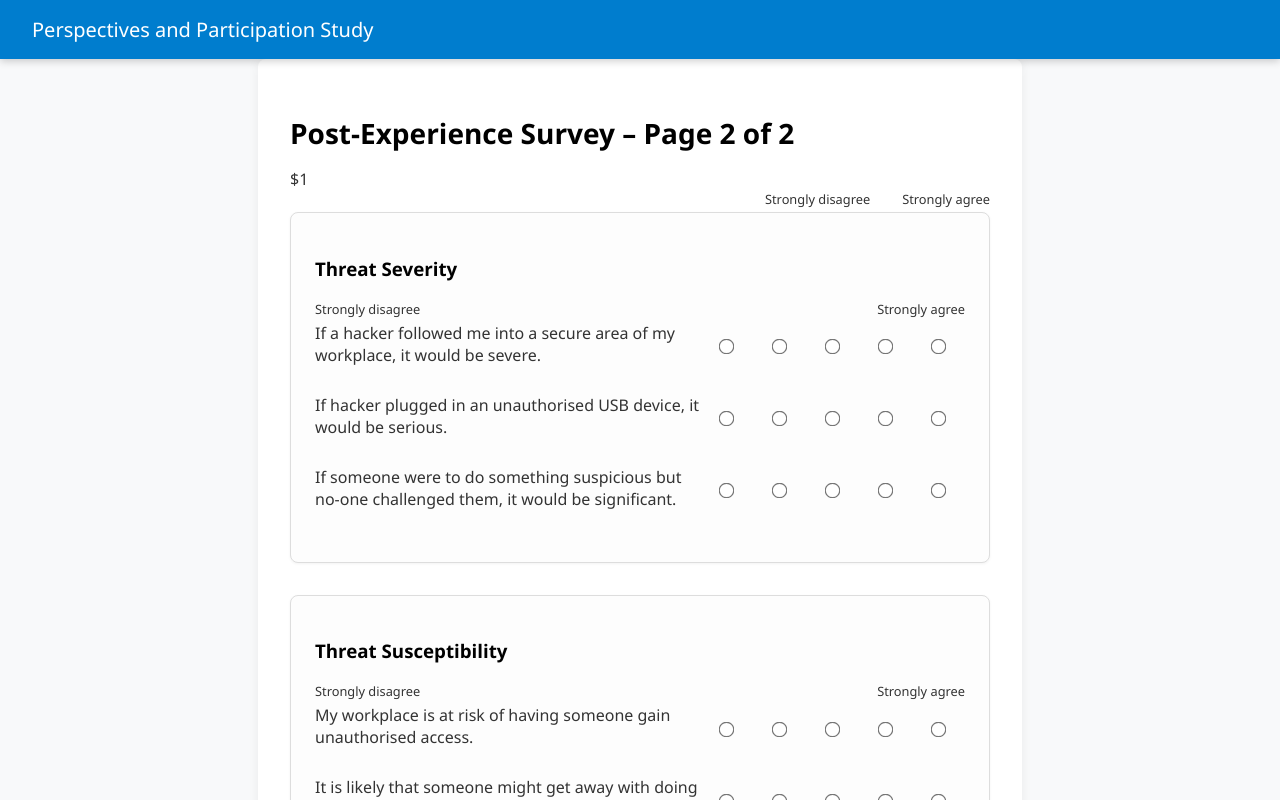
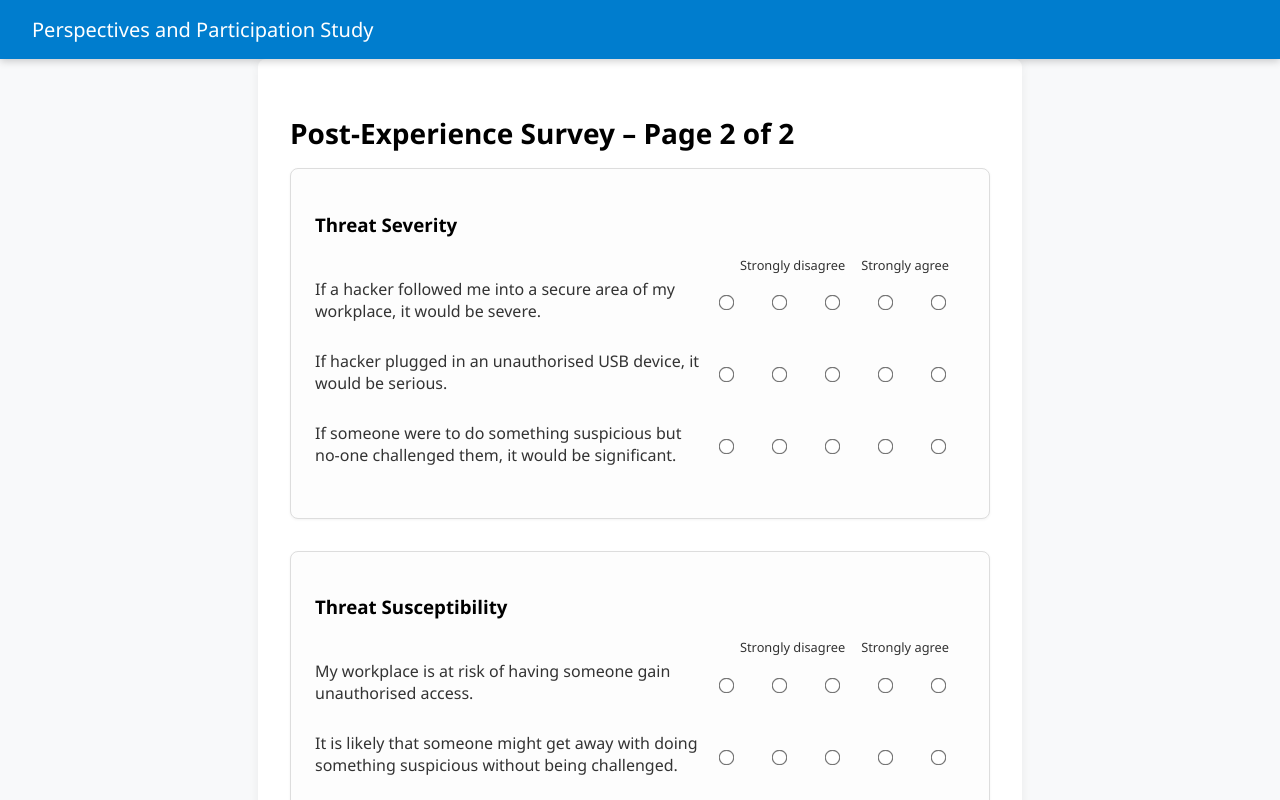
Before and after one commit to sipavitt/perspectives-participation-study, a React (Create React App) app in the folder client/: page /post-survey-2 in a window 1280 px wide. Shown: the top 800 px of the page. Built offline with nearby package versions, Linux system fonts and the light colour scheme.

Commit message:
Update PostSurveyPage2.jsx

```diff
--- a/client/src/components/PostSurveyPage2.jsx
+++ b/client/src/components/PostSurveyPage2.jsx
@@ -90,19 +90,16 @@ const PostSurveyPage2 = () => {
   return (
     <div className="container">
       <h2>Post-Experience Survey – Page 2 of 2</h2>
-      $1
-      <div className="likert-scale-labels" style={{ display: 'flex', justifyContent: 'flex-end', gap: '2rem', fontSize: '0.8rem', marginBottom: '0.25rem' }}>
-        <span>Strongly disagree</span>
-        <span>Strongly agree</span>
-      </div>
+
 
       {Object.entries(sections).map(([sectionTitle, items]) => (
         <div key={sectionTitle} className="survey-section">
           <h3>{sectionTitle}</h3>
-          <div className="likert-scale-labels" style={{ display: 'flex', justifyContent: 'space-between', fontSize: '0.8rem', marginBottom: '0.25rem' }}>
-            <span>Strongly disagree</span>
-            <span>Strongly agree</span>
-          </div>
+          <div className="likert-scale-labels" style={{ display: 'flex', justifyContent: 'flex-end', fontSize: '0.8rem', gap: '1rem', marginBottom: '0.25rem', marginRight: '1rem' }}>
+  <span>Strongly disagree</span>
+  <span>Strongly agree</span>
+</div>
+
           {items.map((q, i) => {
             const qNum = Object.values(sections).flat().findIndex(text => text === q) + 23;
             const key = `q${qNum}`;
```
